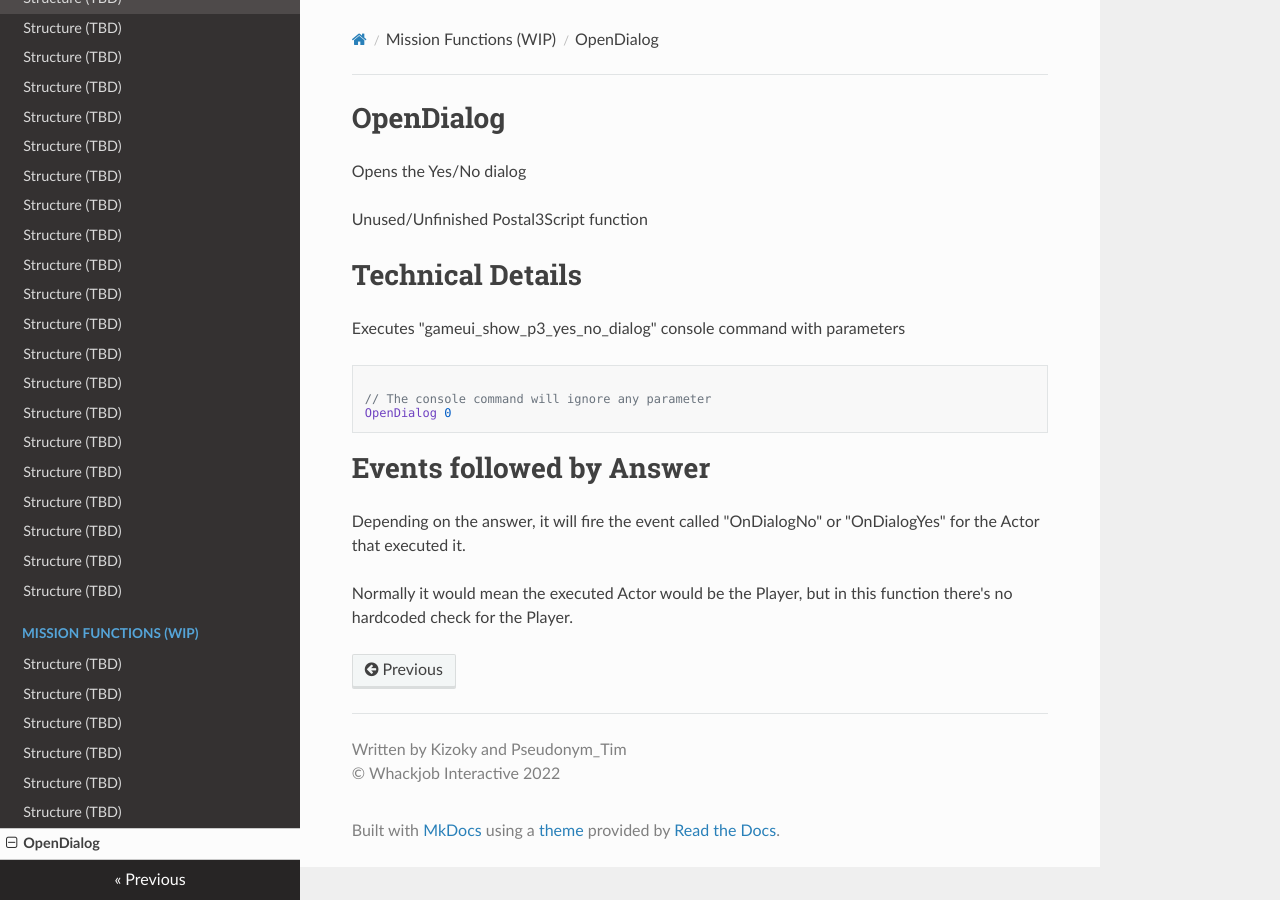
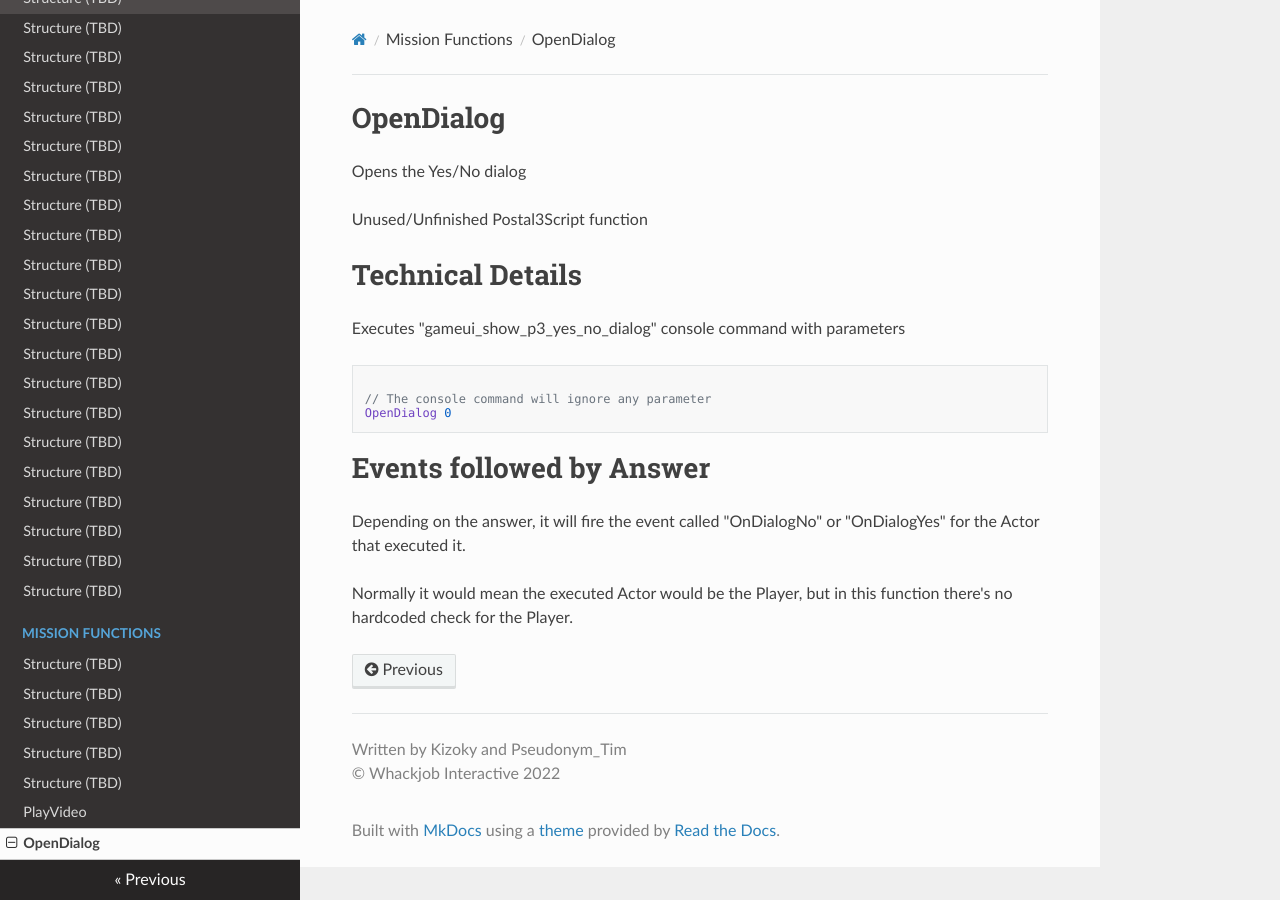
Before and after one commit to WhackJobInt/postal3scriptdocs, an MkDocs documentation site: the page built from docs/opendialog.md, in a window 1280 px wide. Built offline with MkDocs 1.6.1, drawn with Linux system fonts in a browser that asks for light colours; nearby versions of some CDN libraries.

Commit message:
Added PlayVideo

```diff
--- a/mkdocs.yml
+++ b/mkdocs.yml
@@ -65,12 +65,12 @@ nav:
         - 'StoreActivityPattern, ExecuteActivityPattern, ClearActivityPattern (TBD)': 'TBD.md'
         - 'TravelByPathTrack (TBD)': 'TBD.md'
         - 'AddFluid (TBD)': 'TBD.md'
-    - 'Mission Functions (WIP)':
+    - 'Mission Functions':
         - 'AttributeProgressBar (TBD)': 'TBD.md'
         - 'MissionLog, MissionSave, MissionBriefing (TBD)': 'TBD.md'
         - 'ShowMessage, ShowHint (TBD)': 'TBD.md'
         - 'EndMission (TBD)': 'TBD.md'
         - 'PlayerKarma (TBD)': 'TBD.md'
-        - 'PlayVideo (TBD)': 'TBD.md'
+        - 'PlayVideo': 'playvideo.md'
         - 'OpenDialog': 'opendialog.md'
 theme: readthedocs
```
Also changed, not shown: docs/playvideo.md (added, +27 -0 lines).
